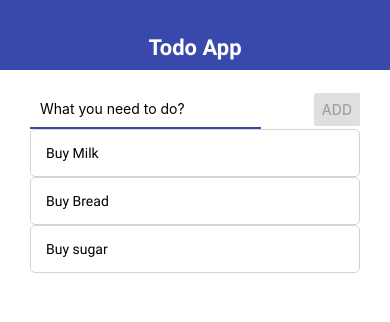
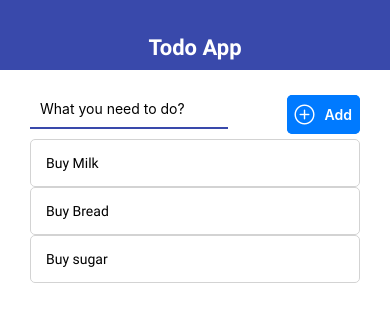
Before and after one commit to EdiGal91/novice-rn-todo-app, a React Native app: screen / in a window 390 px wide. Shown: the top 322 px of the page. Built offline with nearby package versions, Linux system fonts and the light colour scheme.

Commit message:
change Button to AntDesign.Button, move alert to handler

```diff
--- a/src/components/AddTodo.js
+++ b/src/components/AddTodo.js
@@ -1,5 +1,6 @@
 import React, { useState } from "react";
-import { View, StyleSheet, TextInput, Button, Text } from "react-native";
+import { View, StyleSheet, TextInput, Button, Text, Alert } from "react-native";
+import { AntDesign } from "@expo/vector-icons";
 import { THEME } from "../theme";
 
 export const AddTodo = ({ onSubmit }) => {
@@ -10,6 +11,9 @@ export const AddTodo = ({ onSubmit }) => {
   };
 
   const pressHandler = event => {
+    if (!taskTitle.length) {
+      return Alert.alert("Error", "You cannot add empty task");
+    }
     onSubmit(taskTitle);
     setTaskTitle(() => "");
   };
@@ -24,12 +28,12 @@ export const AddTodo = ({ onSubmit }) => {
         autoCapitalize="sentences"
         autoCompleteType="off"
       />
-      <Button
-        disabled={taskTitle.length < 1}
-        onPress={pressHandler}
-        style={styles.button}
-        title="Add"
-      />
+
+      <AntDesign.Button name="pluscircleo" onPress={pressHandler}>
+        Add
+      </AntDesign.Button>
+      {/* <Button
+      /> */}
     </View>
   );
 };
@@ -41,11 +45,11 @@ const styles = StyleSheet.create({
     alignItems: "center"
   },
   input: {
-    width: "70%",
+    width: "60%",
     borderStyle: "solid",
     borderBottomWidth: 2,
     borderBottomColor: THEME.COLORS.MAIN_COLOR,
-    padding: 10
-  },
-  button: {}
+    padding: 10,
+    marginBottom: 10
+  }
 });
```
